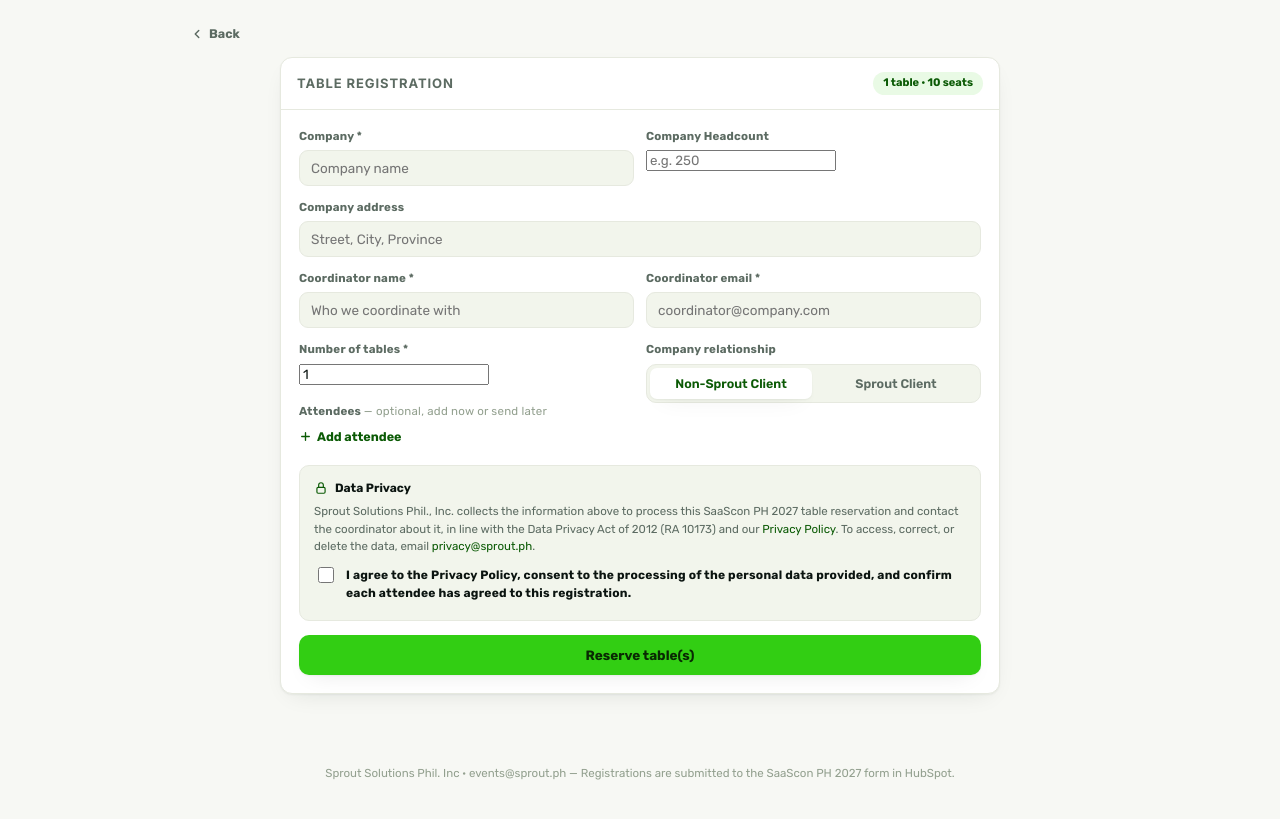
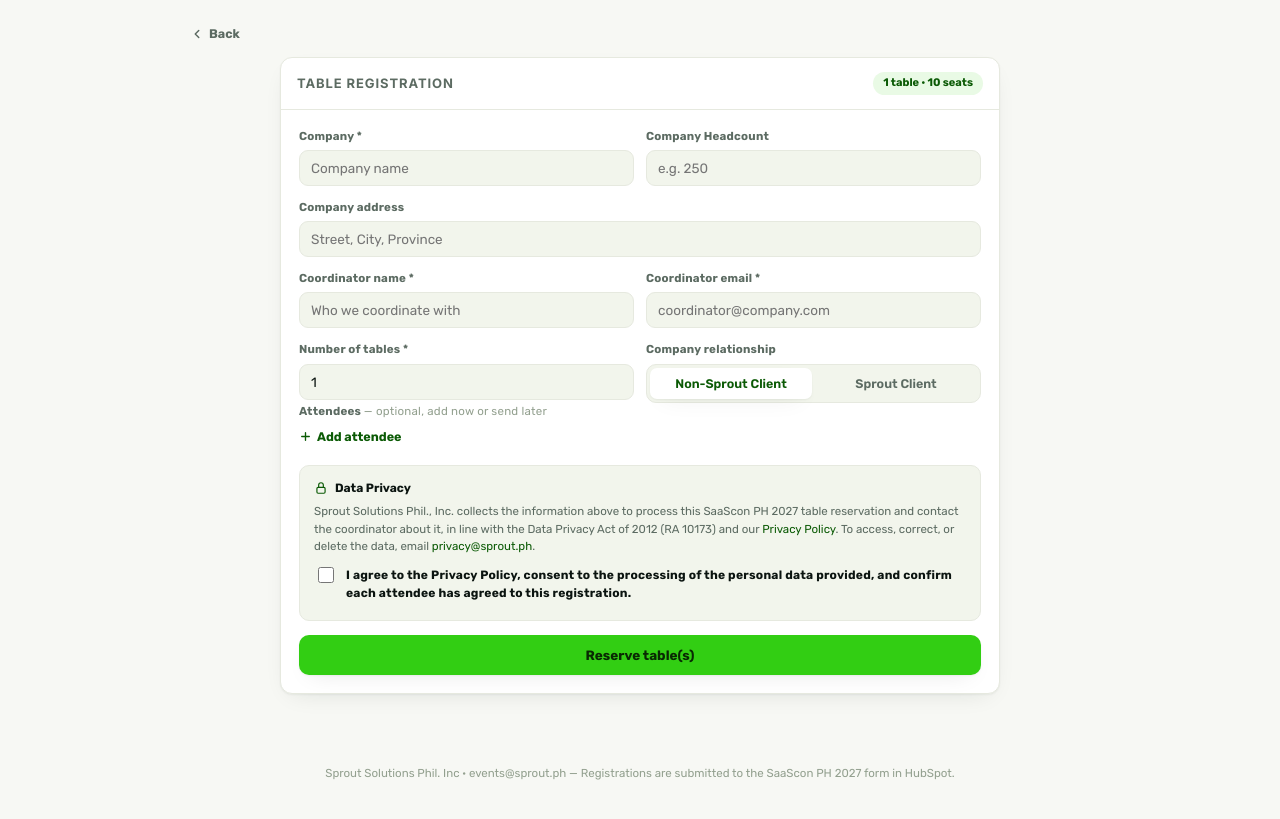
Before and after one commit to asalunga12/Sprout_, a website: page public/registration.html in a window 1280 px wide. Both pictures are taken after a click on the button 945 px from the left and 312 px from the top of the page. Shown: the part 67-886 px from the top of the page. Drawn offline with nearby package versions, Linux system fonts and the light colour scheme.

Commit message:
Style number inputs so the Company Headcount box matches the light fields
Add input[type=number] to the styled input selector so the Company Headcount
boxes (and Number of tables) use the light --surface-2 fill and soft border
like the other inputs, instead of the stark white browser default.

Co-Authored-By: Claude Opus 4.8 <noreply@anthropic.com>
Claude-Session: https://claude.ai/code/session_01QXb5873VJzWmQnJFRDvbKs

```diff
--- a/public/registration.html
+++ b/public/registration.html
@@ -77,7 +77,7 @@
   .field+.field{margin-top:13px}
   .grid2{display:grid;grid-template-columns:1fr 1fr;gap:12px}
   @media(max-width:560px){.grid2{grid-template-columns:1fr}}
-  input[type=text],input[type=email],input[type=tel]{width:100%;padding:9px 11px;background:var(--surface-2);border:1px solid var(--border);border-radius:9px;font-size:13.5px;transition:.15s}
+  input[type=text],input[type=email],input[type=tel],input[type=number]{width:100%;padding:9px 11px;background:var(--surface-2);border:1px solid var(--border);border-radius:9px;font-size:13.5px;transition:.15s}
   input:focus{outline:none;border-color:var(--accent);box-shadow:0 0 0 3px var(--accent-soft)}
   .seg{display:flex;gap:3px;background:var(--surface-2);border:1px solid var(--border);border-radius:10px;padding:3px}
   .seg button{flex:1;border:0;background:transparent;color:var(--muted);padding:8px 6px;border-radius:7px;font-size:12.5px;font-weight:600;transition:.15s}
```
